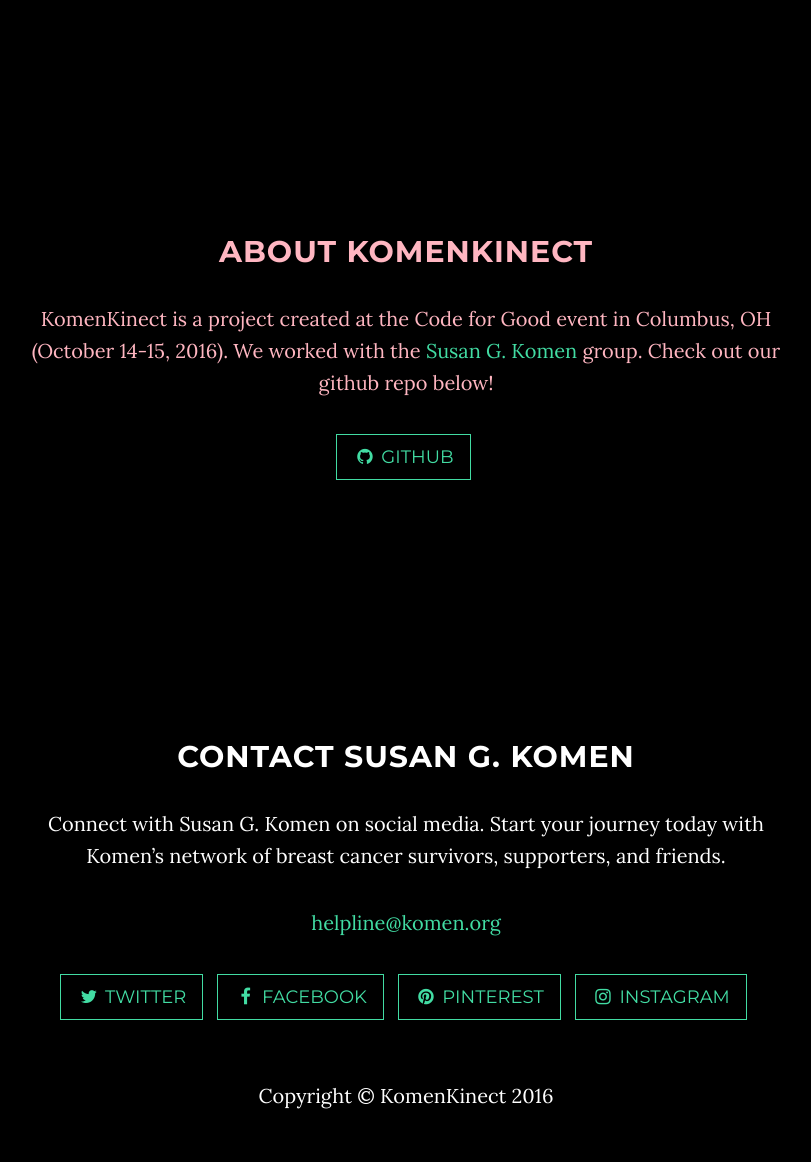
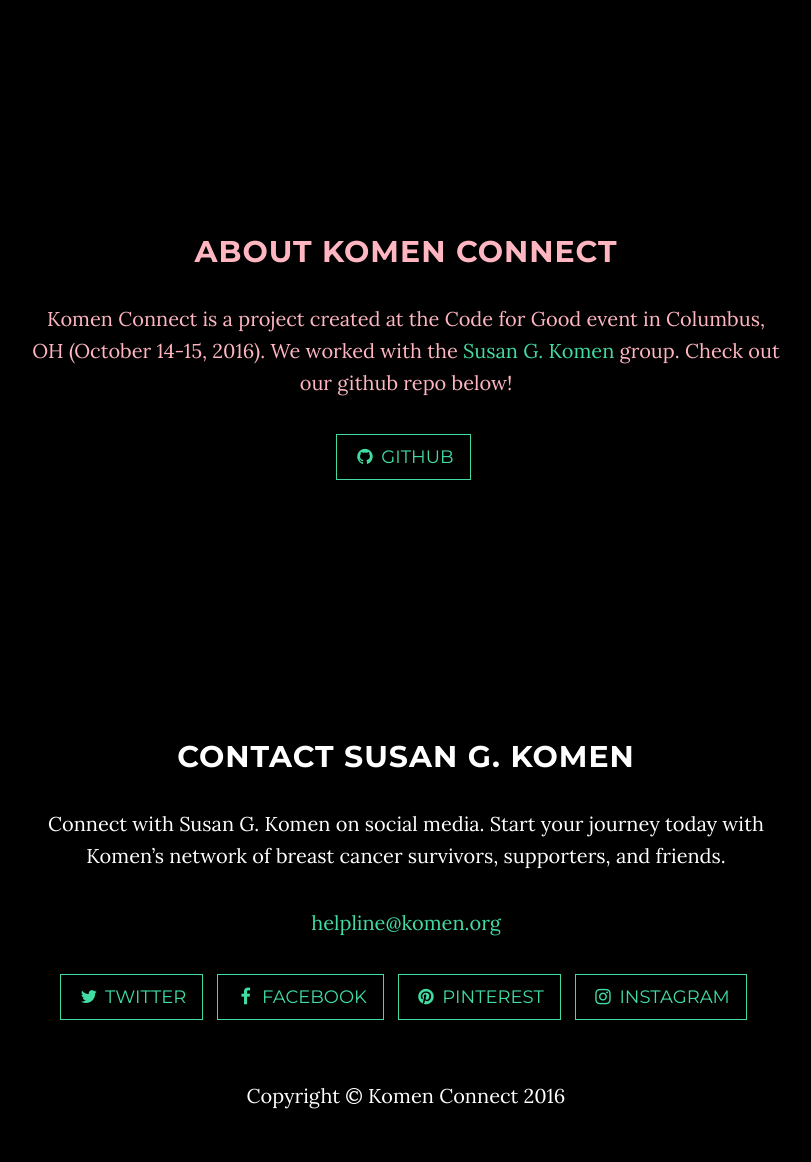
Before and after one commit to Columbus2016/team-5, a Python web app: template templates/index.html in a window 1280 px wide. Shown: the part 815-1977 px from the top of the page, without its empty margins (234-1045 px from the left). Run offline with Jinja, Linux system fonts and the light colour scheme; the template is opened without the code that fills it, so the values that code supplies are empty; some libraries are stand-ins or nearby versions.

Commit message:
change names from komenkinect to Komen Connect

```diff
--- a/templates/index.html
+++ b/templates/index.html
@@ -28,7 +28,7 @@
         <script src="https://oss.maxcdn.com/libs/html5shiv/3.7.0/html5shiv.js"></script>
         <script src="https://oss.maxcdn.com/libs/respond.js/1.4.2/respond.min.js"></script>
     <![endif]-->
-    <title>KomenKinect</title>
+    <title>Komen Connect</title>
 
 </head>
 
@@ -103,8 +103,8 @@
     <section id="about" class="container content-section text-center">
         <div class="row">
             <div style="color:lightpink"; class="col-lg-8 col-lg-offset-2">
-                <h2>About KomenKinect</h2>
-                <p>KomenKinect is a project created at the Code for Good event in Columbus, OH (October 14-15, 2016). We worked with the <a href="http://ww5.komen.org/">Susan G. Komen</a> group. Check out our github repo below! </p>
+                <h2>About Komen Connect</h2>
+                <p>Komen Connect is a project created at the Code for Good event in Columbus, OH (October 14-15, 2016). We worked with the <a href="http://ww5.komen.org/">Susan G. Komen</a> group. Check out our github repo below! </p>
 
                 <ul class="list-inline banner-social-buttons">
                     <li>
@@ -144,7 +144,7 @@
     <!-- Footer -->
     <footer>
         <div class="container text-center">
-            <p>Copyright &copy; KomenKinect 2016</p>
+            <p>Copyright &copy; Komen Connect 2016</p>
         </div>
     </footer>
 
```
